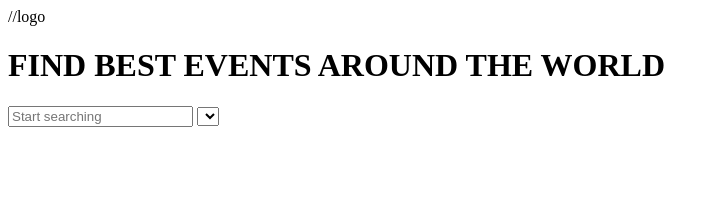
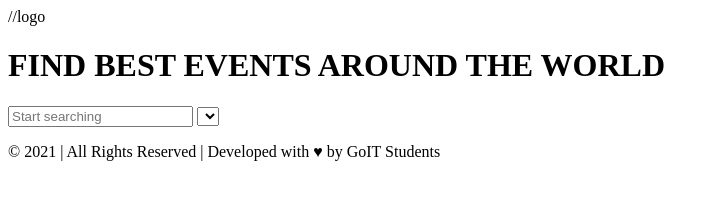
Before and after one commit to paliszoman/EventFinder, a plain HTML site: page index.html in a window 1280 px wide. Shown: the whole page, without its empty margins (0-719 px from the left). Drawn offline with Linux system fonts and the light colour scheme.

Commit message:
Deploying to gh-pages from @ paliszoman/EventFinder@4eabd4dc233e64f0870f19124f82de87eee95388 🚀

```diff
--- a/index.html
+++ b/index.html
@@ -1 +1 @@
-<!DOCTYPE html><html lang="ru"><head><meta charset="utf-8"><meta name="viewport" content="width=device-width, initial-scale=1.0"><title>Page title</title><link rel="stylesheet" href="/EventFinder/index.569a4d11.css"><script type="module" src="/EventFinder/index.cdc84ddc.js"></script><script src="/EventFinder/index.6c2642bc.js" nomodule="" defer></script></head><body>  <header class="header"> //logo <h1 class="header__title">FIND BEST EVENTS AROUND THE WORLD</h1> <form class="header__form"> <input class="header__form-input" type="text" placeholder="Start searching"> <select class="header__form-select" type="text" placeholder="Choose country"></select> </form> </header>  </body></html>
+<!DOCTYPE html><html lang="ru"><head><meta charset="utf-8"><meta name="viewport" content="width=device-width, initial-scale=1.0"><title>Page title</title><link rel="stylesheet" href="/EventFinder/index.569a4d11.css"><script type="module" src="/EventFinder/index.cdc84ddc.js"></script><script src="/EventFinder/index.6c2642bc.js" nomodule="" defer></script></head><body>  <header class="header"> //logo <h1 class="header__title">FIND BEST EVENTS AROUND THE WORLD</h1> <form class="header__form"> <input class="header__form-input" type="text" placeholder="Start searching"> <select class="header__form-select" type="text" placeholder="Choose country"></select> </form> </header> <main class="main"></main> <footer class="footer"> <p class="footer__info"> © 2021 | All Rights Reserved | Developed with ♥ by GoIT Students </p> </footer>  </body></html>
```
